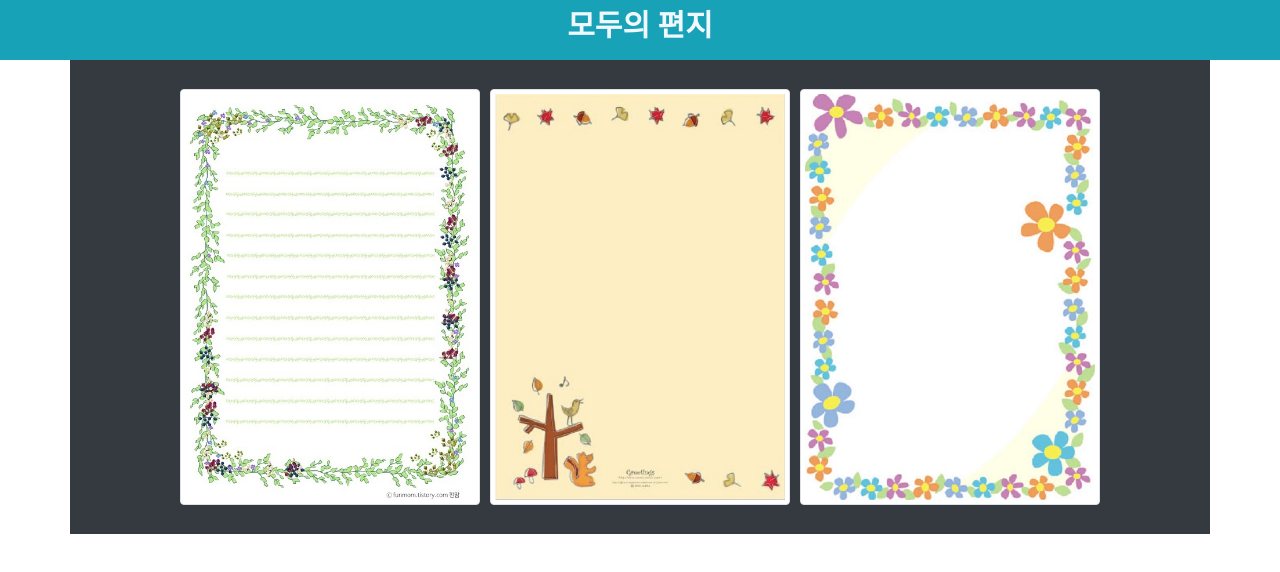
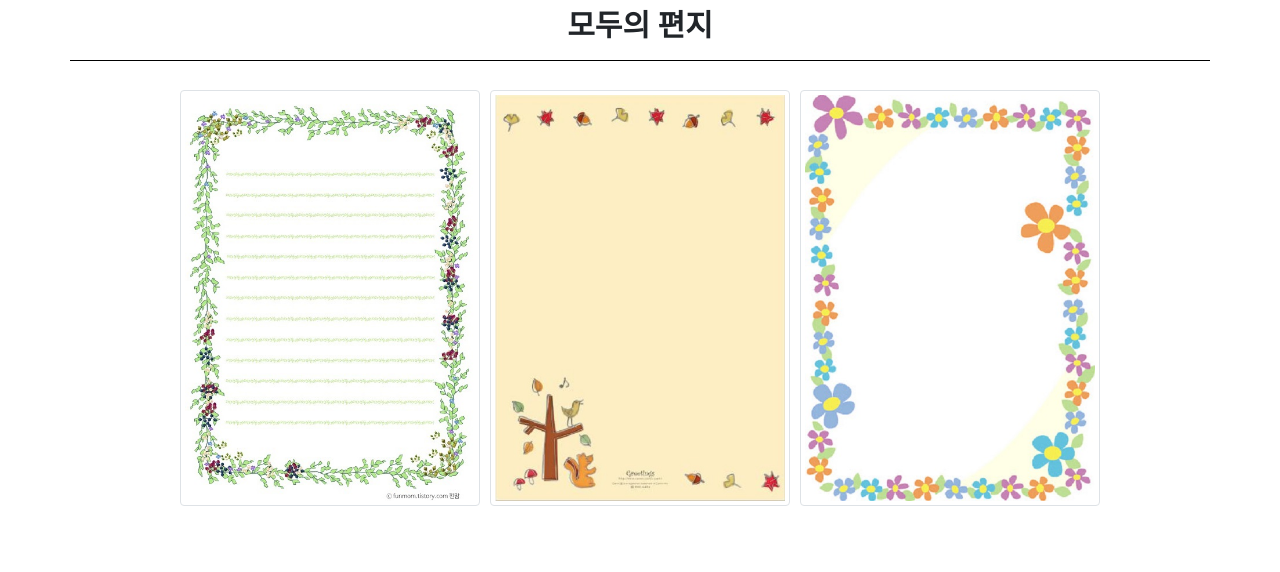
Before and after one commit to AndrewLEEJM/Letter-Front, a Vue app: page /letter-paper in a window 1280 px wide. Shown: the top 572 px of the page. Built offline with nearby package versions, Linux system fonts and the light colour scheme; what vue-html2canvas would draw is missing.

Commit message:
css수정

```diff
--- a/src/assets/css/common.css
+++ b/src/assets/css/common.css
@@ -19,8 +19,9 @@
   src: url('../fonts/SingleDay-Regular.ttf');
 }
 .letter_container{
-  margin-top: 60px;
+  padding-top: 60px;
   display: flex;
+  border-top: 1px solid rgb(0, 0, 0);
 }
 .letter_back{
   width: 500px;
@@ -56,7 +57,6 @@ a{
   cursor: pointer;
   margin: 0 auto;
   font-family: serif;
-  color: aliceblue;
 }
 .logo > h1{
   font-size: 30px;
@@ -65,12 +65,13 @@ a{
 img.paper.img-thumbnail {
   margin: 5px;
 }
-.p-4.bg-dark.container-fluid{
-  text-align: center
+.p-4.container-fluid{
+  text-align: center;
+  border-top: 1px solid rgb(0, 0, 0);
 }
 @media screen and (max-width: 800px){
   .letter_container{
-    margin-top: 60px;
+    padding-top: 60px;
     display: block;
   }
   .letter_back{
--- a/src/components/NavBar.vue
+++ b/src/components/NavBar.vue
@@ -3,7 +3,7 @@
     <b-navbar
       toggleable="lg"
       type="dark"
-      variant="info"
+      variant="outline-primary"
     >
       <div
         class="logo"
--- a/src/views/LetterPaper.vue
+++ b/src/views/LetterPaper.vue
@@ -1,7 +1,7 @@
 <template>
   <b-container
     fluid
-    class="p-4 bg-dark"
+    class="p-4"
   >
     <a
       v-for="paper in imgList"
--- a/src/views/Write.vue
+++ b/src/views/Write.vue
@@ -43,13 +43,24 @@
         picker="compact"
         style="border: 1px solid; width: 42px; height: 42px; border-radius: 5px"
       />
-      <b-button @click="screenshot">
+      <b-button
+        variant="primary"
+        @click="screenshot"
+      >
         다운로드
       </b-button>
-      <b-button @click="reset">
+      <b-button
+        variant="danger"
+        @click="reset"
+      >
         초기화
       </b-button>
-
+      <b-button
+        variant="outline-success"
+        @click="$router.back()"
+      >
+        편지지 고르기
+      </b-button>
     </div>
   </div>
 </template>
```
